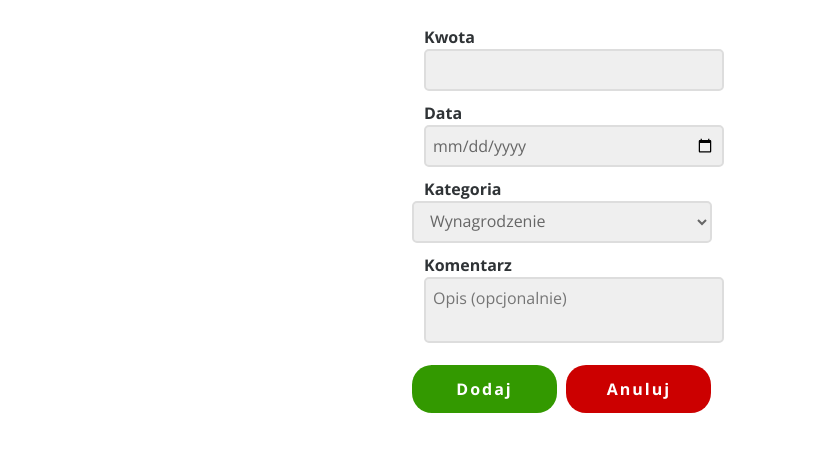
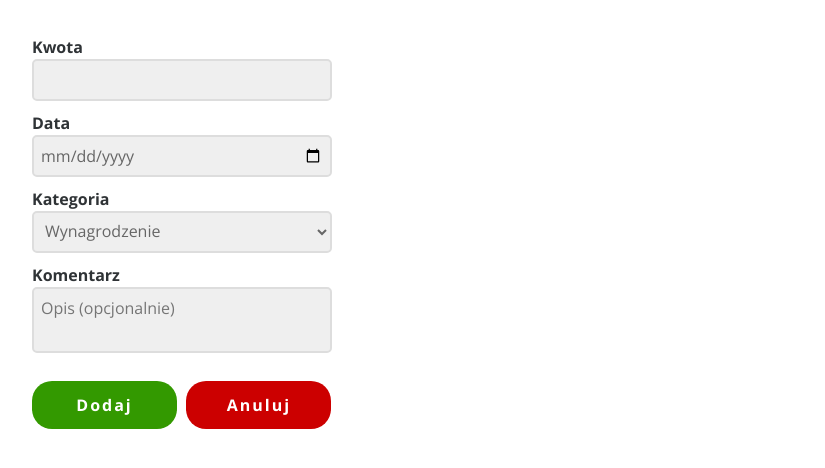
Before and after one commit to Basia233/PersonalBudgetWebApp, a plain HTML site: page incomes.html in a window 1280 px wide. Shown: the part 98-566 px from the top of the page, without its empty margins (78-903 px from the left). Drawn offline with nearby package versions, Linux system fonts and the light colour scheme.

Commit message:
Developed bootstrap's grid

```diff
--- a/incomes.html
+++ b/incomes.html
@@ -32,19 +32,22 @@
 					<h1>Budżet Osobisty</h1>
 				</header>
 
+				<div class="row">
+
+					<div class = "col-sm-4">
 
 						<form>
 
-					<div class = "row">
+							<div class = "form">
 								<label> Kwota <input type = "number" name="amount" step="0.01"></label>
 
 							</div>
 
-					<div class = "row">
+							<div class = "form">
 								<label> Data <input type = "date" name="date"></label>
 							</div>
 
-					<div class = "row">
+							<div class = "form">
 								<label for = "category"> Kategoria </label>
 
 								<select id = "category" name = "category">
@@ -55,7 +58,7 @@
 								</select>
 							</div>
 
-					<div class = "row">
+							<div class = "form">
 								<label> Komentarz
 								<textarea name="comment" placeholder="Opis (opcjonalnie)" onfocus ="this.placeholder=''" onblur = "this.placeholder = 'Opis (opcjonalnie)'" cols = "40" rows="2"></textarea>
 								</label>
@@ -67,6 +70,10 @@
 							</div>
 
 						</form>
+
+					</div>
+
+				</div>
 
 			</div>
 
--- a/main.css
+++ b/main.css
@@ -259,7 +259,7 @@ select:hover
 }
 
 
-.row
+.form
 {
 	margin-left: auto;
 	margin-right: auto;
@@ -271,13 +271,6 @@ select:hover
 	font-weight: 600;
 }
 
-/*
-#category
-{
-	margin-left: auto;
-	margin-left: 12px;
-}
-*/
 
 .button
 {
```
Also changed, not shown: balance.html (+7 -0 lines), expenses.html (+12 -5 lines), index.html (+9 -0 lines), menu.html (+12 -4 lines), registration.html (+7 -0 lines). Lines whose indentation alone changed are shown as unchanged.
